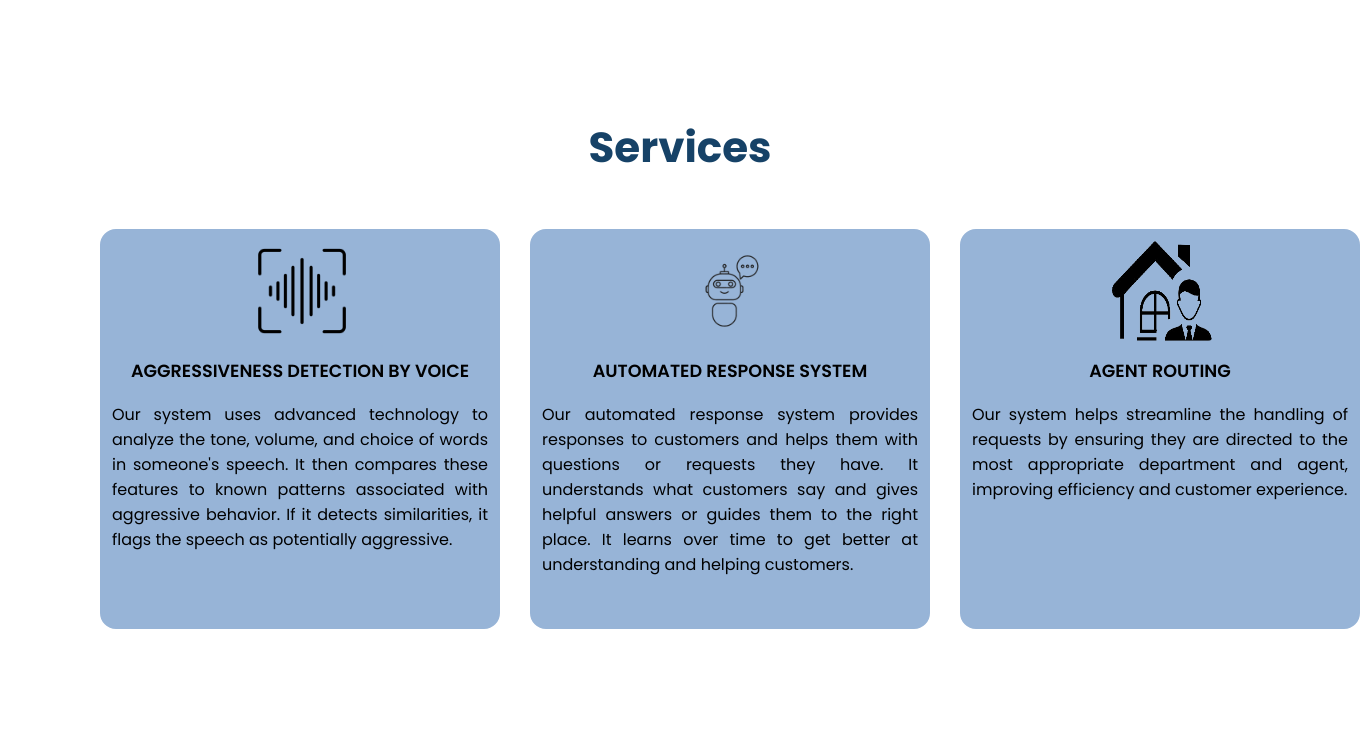
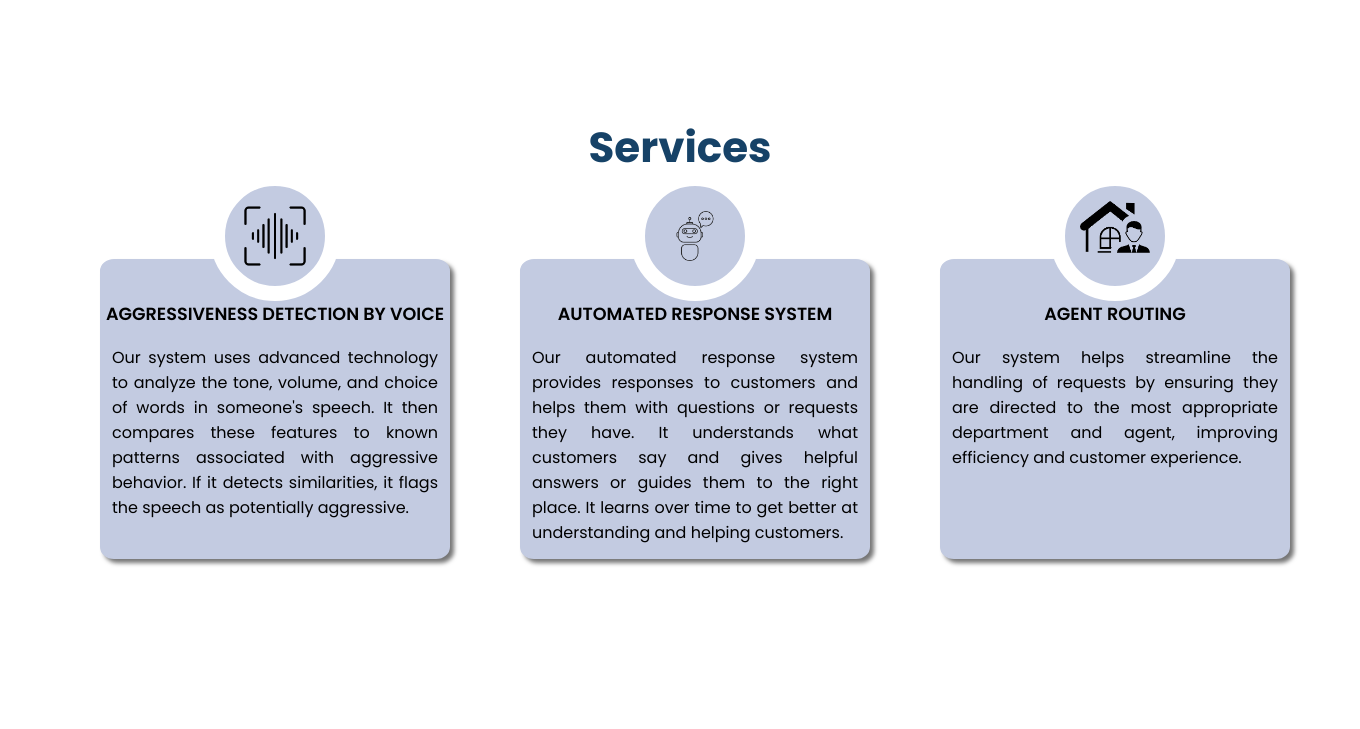
Before and after one commit to SewminaFernando/AggroDetect, a Flask app: template interface/templates/home.html in a window 1360 px wide. Shown: the part 1310-2039 px from the top of the page. After the commit the page ends 1876 px from the top, so only its background shows below. Run offline with Flask 3, Linux system fonts and the light colour scheme; the template is opened without the code that fills it, so the values that code supplies are empty; parts of the project's set-up code (start-up, migrations or seed data) failed here and were passed over.

Commit message:
Changes In Service Section

```diff
--- a/interface/templates/CSS/home.css
+++ b/interface/templates/CSS/home.css
@@ -136,6 +136,7 @@ header{
     color: #164267;
     font-size: 28px;
     padding: 50px;
+    margin-bottom: 30px;
 }
 .service-boxes{
     margin-left: 100px ;
@@ -145,34 +146,50 @@ header{
     gap:30px;
     z-index: 1;
 }
-.service-box{
-    width: 400px;
-    height: 400px;
+.service-logo{
+    width: 130px;
+    height: 130px;
+    border-radius: 50%;
+    margin: -90px auto 0;
+    background: #c3cbe1;
+    border: 15px solid #ffff;
+
+}
+.serivce-img{
+    width: 70px;
+    margin-top: 15px;
+    margin-left: 15px;
+}
+.service-box {
+    width: 350px;
+    height: 300px;
     position: relative;
-    border:2px solid #97B4D7;
-    box-shadow: 0px 2px 2px var(--main-color);
+    border: 2px solid #c3cbe1;
+    box-shadow:  4px 4px 4px #767676;
     border-radius: 4%;
     cursor: pointer;
-    background-color:#97B4D7;
+    background-color: #c3cbe1;
     margin-bottom: 100px;
+
 }
+
 .service-box:hover{
-    padding: 10px;
-    transition: 0.3s;
+    background: #97B4D7;
+    border-color: #97B4D7;
+    box-shadow:  4px 4px 4px #124583;
+
+
 }
+
+.service-box:hover .service-logo{
+    background: #97B4D7;
+
+}
+
 .details{
     color: black;
     text-align: justify;
     padding: 10px 10px 10px 10px;
-}
-.serivce-img{
-    width: 100px;
-    height: 100px;
-    margin-left: 150px;
-    margin-top: 10px;
-    margin-bottom: 10px;
-    border-radius: 4%;
-    z-index: -1;
 }
 .service-title{
     text-align: center;
--- a/interface/templates/home.html
+++ b/interface/templates/home.html
@@ -55,7 +55,9 @@
             <div class="service-boxes">
                 <!--Box1-->
                 <div class="service-box">
-                    <img src="Images/voice.png" alt="" class="serivce-img">
+                    <div class="service-logo">
+                        <img src="Images/voice.png" alt="" class="serivce-img">
+                    </div>
                     <h2 class="service-title">Aggressiveness Detection By Voice</h2>
                     <p class="details">
                         Our system uses advanced technology to analyze the tone, volume, and choice of words in someone's speech.
@@ -66,7 +68,9 @@
 
                 <!--Box2-->
                 <div class="service-box">
-                    <img src="Images/bot.png" alt="" class="serivce-img">
+                    <div class="service-logo">
+                        <img src="Images/bot.png" alt="" class="serivce-img">
+                    </div>
                     <h2 class="service-title">Automated Response System</h2>
                     <p class="details">
                         Our automated response system provides responses to customers and helps them with questions or requests they have.
@@ -76,7 +80,9 @@
                 </div>
                 <!--Box3-->
                 <div class="service-box">
-                    <img src="Images/agent.png" alt="" class="serivce-img">
+                    <div class="service-logo">
+                        <img src="Images/agent.png" alt="" class="serivce-img">
+                    </div>
                     <h2 class="service-title">Agent Routing</h2>
                     <p class="details">
                         Our system helps streamline the handling of requests by ensuring they are directed to the most appropriate department and agent,
```
